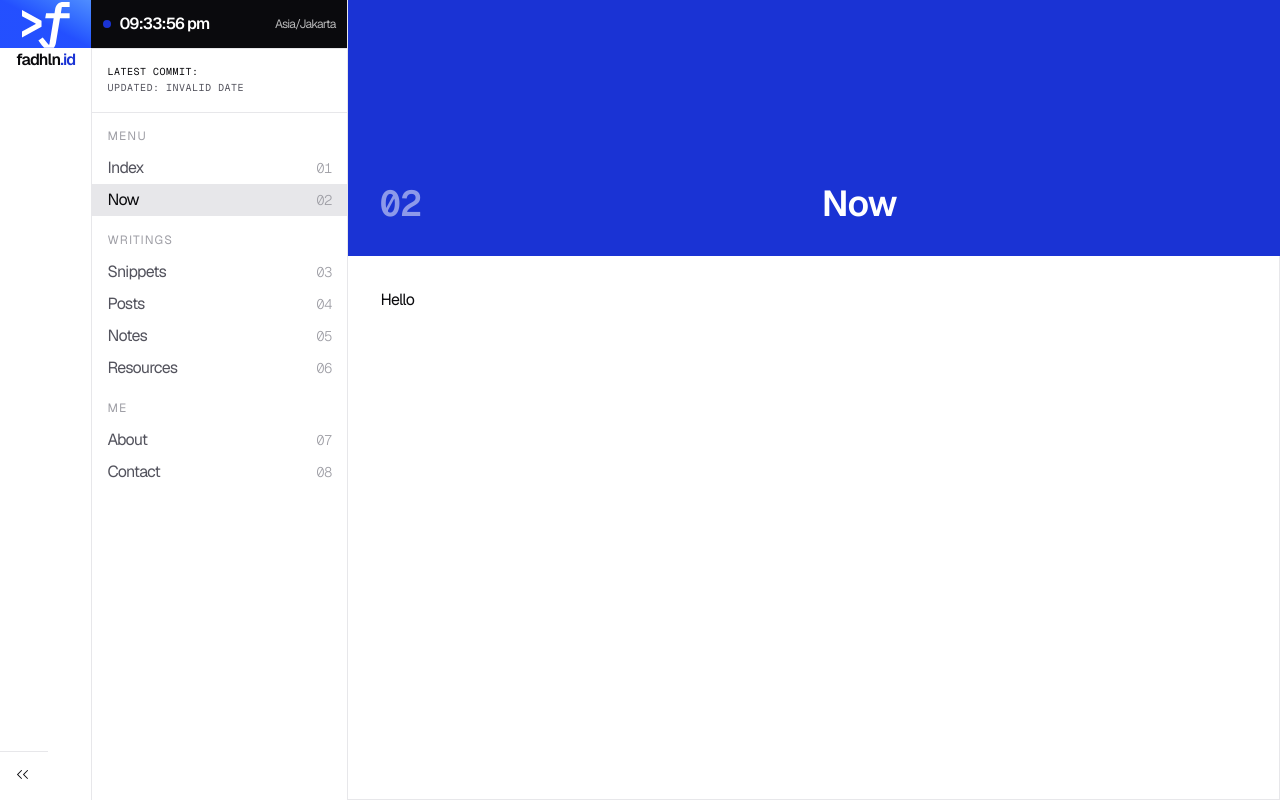
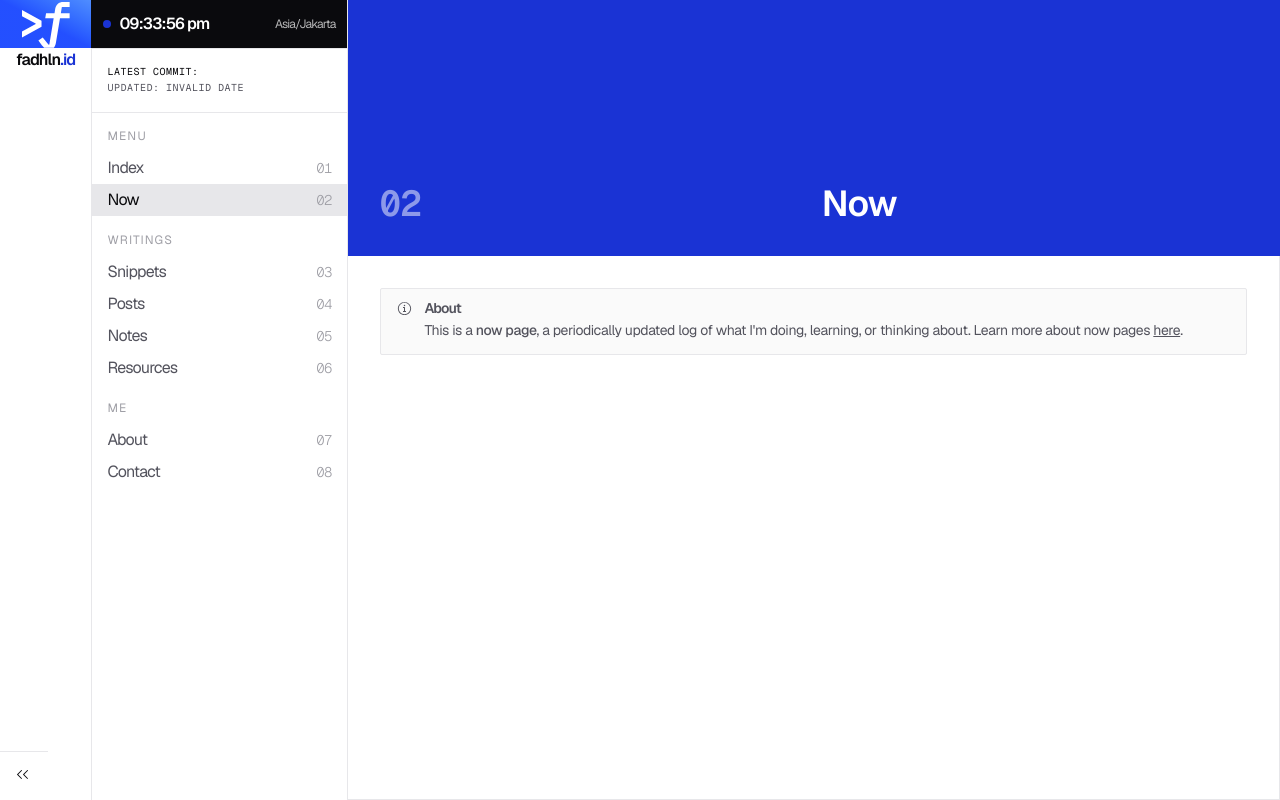
Before and after one commit to fadhln/fadhln.id, a Next.js app: page /now in a window 1280 px wide. Shown: the top 800 px of the page. Built offline with nearby package versions, Linux system fonts and the light colour scheme.

Commit message:
chore: create /now page skeleton

```diff
--- /dev/null
+++ b/src/contents/now.md
@@ -0,0 +1,36 @@
+---
+created_at: 18-08-2026
+updated_at: 18-08-2026
+---
+
+# 18 August 2026
+
+What I'm currently focused on:
+
+## Work
+
+Currently looking for my next full-time role. I am open for Frontend or Full-stack Software Engineer position.
+
+You can find my latest resume on [LinkedIn](https://linkedin.com/in/fadhln), or hit me up at [contact@fadhln.id](mailto:contact@fadhln.id) if your organization is looking for a Software Engineer.
+
+In the meantime, I am actively growing [this website](https://fadhln.id) and building a Gas Station (SPBU) reconciliation app. It's still a work in progress, so more on that later.
+
+## Learning
+
+Diving deep on RAGs and Agentic AIs. I think AI is here to stay and I need to stay ahead of the curve to avoid being obsolete.
+
+On the other hand, I also re-learning Islam. I was born Muslom, but I don't want to accept Islam as-is. I want to be able to understand and fully practice my religion.
+
+I am enrolled in an online course at [Mahad BIAS (Bimbingan Islam)](https://mahad.bimbinganislam.com/) where I learn about basic islamic knowledge such as _Aqidah_ (Creed), _Fiqh_ (Law), and _Adab_ (Morals). My final exam is coming up.. wish me luck.
+
+## Reading
+
+- _Psychology of Money_ by Morgan Housel.
+
+  I know, cliché. But at least 3 of my friends has suggested that I read this book. Now, I want to find out if this book is really worth the hype.
+
+## Life
+
+- After 26 years of living on this planet, I can finally swim! Yesterday, I managed to complete a 25 m lap without a swimming board.
+
+- Trying my best to run at least 10K a week.
--- a/src/modules/now/index.tsx
+++ b/src/modules/now/index.tsx
@@ -1,4 +1,6 @@
+import Callout from "../shared/components/Callout";
 import { PageLayout } from "../shared/components/Layout";
+import Text from "../shared/components/Text";
 
 function Now() {
   return (
@@ -8,7 +10,21 @@ function Now() {
         title: "Now",
       }}
     >
-      Hello
+      <Callout withIcon title="About" variant="neutral">
+        <Text>
+          This is a <span className="font-medium">now page</span>, a periodically updated log of
+          what I'm doing, learning, or thinking about. Learn more about now pages{" "}
+          <Text
+            variant="link"
+            href="https://nownownow.com/about"
+            target="_blank"
+            rel="noopener noreferrer"
+          >
+            here
+          </Text>
+          .
+        </Text>
+      </Callout>
     </PageLayout>
   );
 }
--- /dev/null
+++ b/src/modules/shared/components/Callout.tsx
@@ -0,0 +1,64 @@
+import type { ComponentType, ReactNode } from "react";
+
+import cn from "-/modules/shared/utils/cn";
+import {
+  CheckCircledIcon,
+  CrossCircledIcon,
+  ExclamationTriangleIcon,
+  InfoCircledIcon,
+} from "@radix-ui/react-icons";
+
+type CalloutVariant = "info" | "warning" | "error" | "success" | "neutral";
+
+type CalloutProps = {
+  variant?: CalloutVariant;
+  withIcon?: boolean | ComponentType<{ className?: string }>;
+  title?: ReactNode;
+  children: ReactNode;
+  className?: string;
+};
+
+const typeStyles = {
+  info: {
+    container: "border-info/30 bg-info-subtle text-info-text",
+    icon: <InfoCircledIcon />,
+  },
+  warning: {
+    container: "border-warning/30 bg-warning-subtle text-warning-text",
+    icon: <ExclamationTriangleIcon />,
+  },
+  error: {
+    container: "border-error/30 bg-error-subtle text-error-text",
+    icon: <CrossCircledIcon />,
+  },
+  success: {
+    container: "border-success/30 bg-success-subtle text-success-text",
+    icon: <CheckCircledIcon />,
+  },
+  neutral: {
+    container: "border-border bg-bg-secondary text-on-bg-secondary",
+    icon: <InfoCircledIcon />,
+  },
+} as const;
+
+function Callout({ variant = "neutral", withIcon, title, children, className }: CalloutProps) {
+  const styles = typeStyles[variant];
+  const Icon = typeof withIcon === "function" ? withIcon : null;
+
+  const icon = Icon ? <Icon className="size-5 shrink-0" /> : withIcon ? styles.icon : null;
+
+  return (
+    <div
+      role="alert"
+      className={cn("flex gap-3 rounded-xs border px-4 py-3 text-sm", styles.container, className)}
+    >
+      {icon}
+      <div className="flex flex-col gap-1">
+        {title && <p className="leading-none font-semibold">{title}</p>}
+        <div>{children}</div>
+      </div>
+    </div>
+  );
+}
+
+export default Callout;
--- /dev/null
+++ b/src/modules/shared/components/Text.tsx
@@ -0,0 +1,56 @@
+import { cloneElement, forwardRef, isValidElement } from "react";
+import type { ElementType, ReactNode } from "react";
+
+import cn from "-/modules/shared/utils/cn";
+
+const TEXT_VARIANTS = {
+  title: "text-4xl font-semibold",
+  label: "text-xxs font-mono tracking-wider uppercase text-on-bg-secondary",
+  body: "leading-relaxed tracking-tight",
+  link: "underline underline-offset-1 hover:text-on-bg transition-colors",
+} as const;
+
+type TextVariant = keyof typeof TEXT_VARIANTS;
+
+type TextProps = {
+  variant?: TextVariant;
+  render?: ReactNode | ElementType;
+  className?: string;
+  children?: ReactNode;
+} & Record<string, unknown>;
+
+const DEFAULT_ELEMENT: Record<TextVariant, ElementType> = {
+  title: "h1",
+  label: "p",
+  body: "p",
+  link: "a",
+};
+
+function TextInner(
+  { variant = "body", render, className, children, ...props }: TextProps,
+  ref: React.Ref<Element>,
+) {
+  const mergedClassName = cn(TEXT_VARIANTS[variant], className);
+
+  if (render && isValidElement(render)) {
+    const element = render as React.ReactElement<Record<string, unknown>>;
+    return cloneElement(element, {
+      className: cn(element.props.className as string, mergedClassName),
+      ref,
+      ...props,
+      children,
+    });
+  }
+
+  const Component =
+    (typeof render === "function" ? render : DEFAULT_ELEMENT[variant]) ?? DEFAULT_ELEMENT[variant];
+
+  return (
+    <Component ref={ref} className={mergedClassName} {...props}>
+      {children}
+    </Component>
+  );
+}
+
+export default forwardRef(TextInner);
+export type { TextProps, TextVariant };
```
Also changed, not shown: package.json (+6 -1 lines), 1 other file (tests, documents, lock files or other folders).
